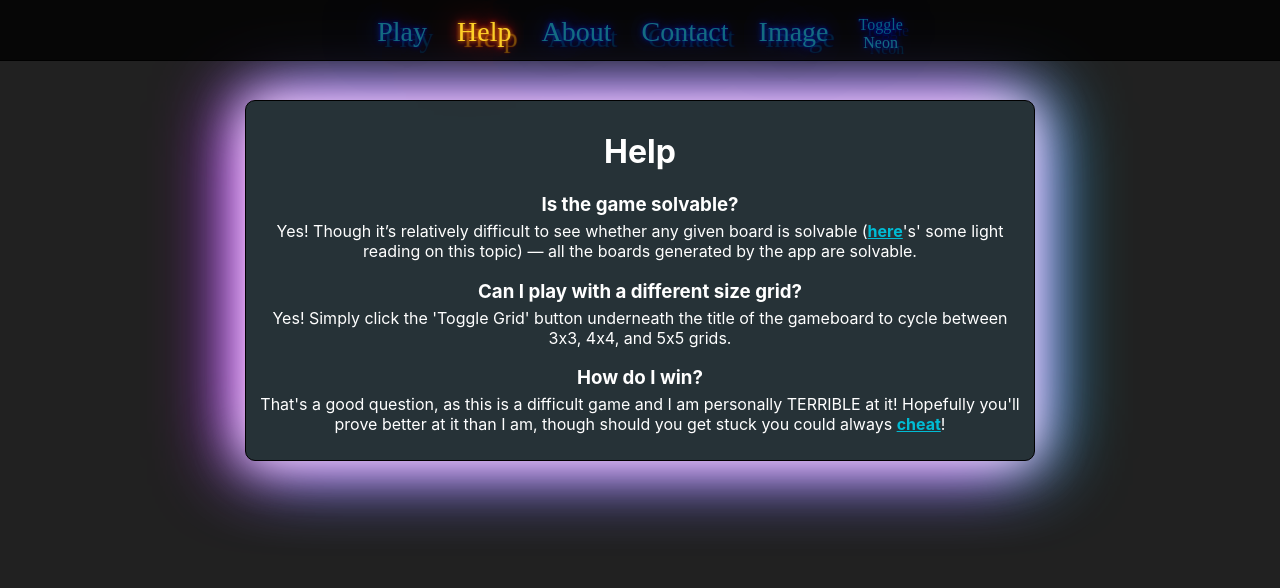
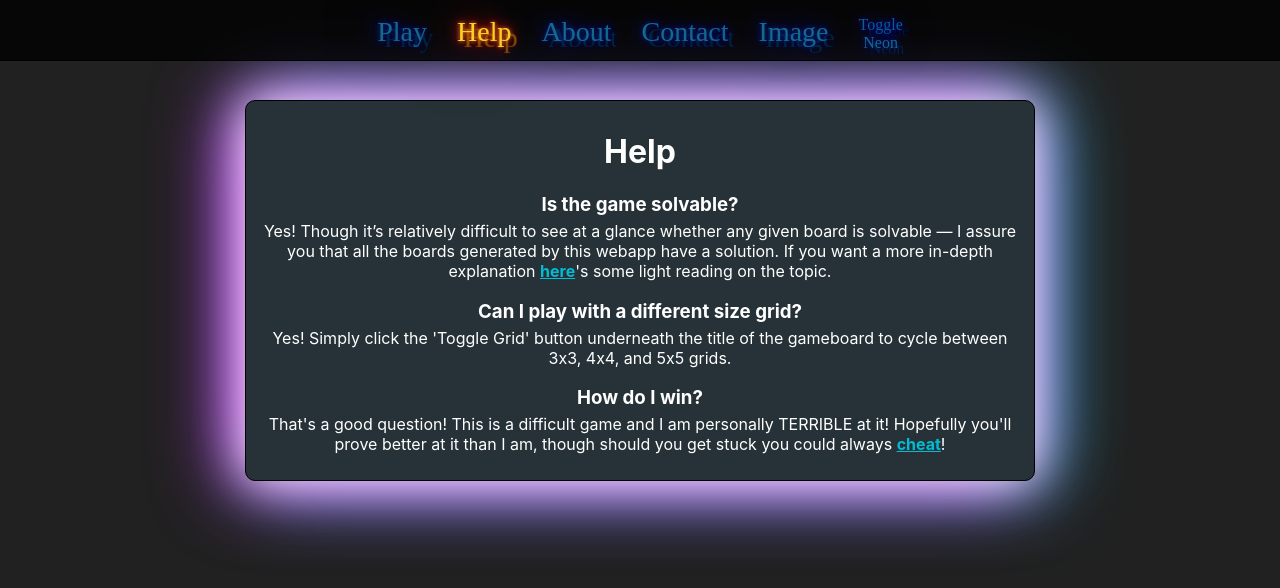
Before and after one commit to asc3ndr/ibe110-website-assignment, a React (Create React App) app: page /help in a window 1280 px wide. Shown: the top 588 px of the page. Built offline with nearby package versions, Linux system fonts and the light colour scheme; a web font is replaced by a local one.

Commit message:
version 1.2

```diff
--- a/src/Help.js
+++ b/src/Help.js
@@ -8,7 +8,7 @@ function Help() {
                 Is the game solvable?
             </h3>
             <p>
-                Yes! Though it’s relatively difficult to see whether any given board is solvable (<a href='https://ida.mtholyoke.edu/xmlui/bitstream/handle/10166/693/375.pdf?sequence=1&isAllowed=y'><strong>here</strong></a>'s' some light reading on this topic) — all the boards generated by the app are solvable.
+                Yes! Though it’s relatively difficult to see at a glance whether any given board is solvable — I assure you that all the boards generated by this webapp have a solution. If you want a more in-depth explanation <a href='https://ida.mtholyoke.edu/xmlui/bitstream/handle/10166/693/375.pdf?sequence=1&isAllowed=y'><strong>here</strong></a>'s some light reading on the topic.
             </p>
             <h3>
                 Can I play with a different size grid?
@@ -20,7 +20,7 @@ function Help() {
                 How do I win?
             </h3>
             <p>
-                That's a good question, as this is a difficult game and I am personally TERRIBLE at it! Hopefully you'll prove better at it than I am, though should you get stuck you could always <a href='http://perfectweb.org/ddo/solver/vale_puzzle.html'><strong>cheat</strong></a>!
+                That's a good question! This is a difficult game and I am personally TERRIBLE at it! Hopefully you'll prove better at it than I am, though should you get stuck you could always <a href='http://perfectweb.org/ddo/solver/vale_puzzle.html'><strong>cheat</strong></a>!
             </p>
         </div>
     );
```
